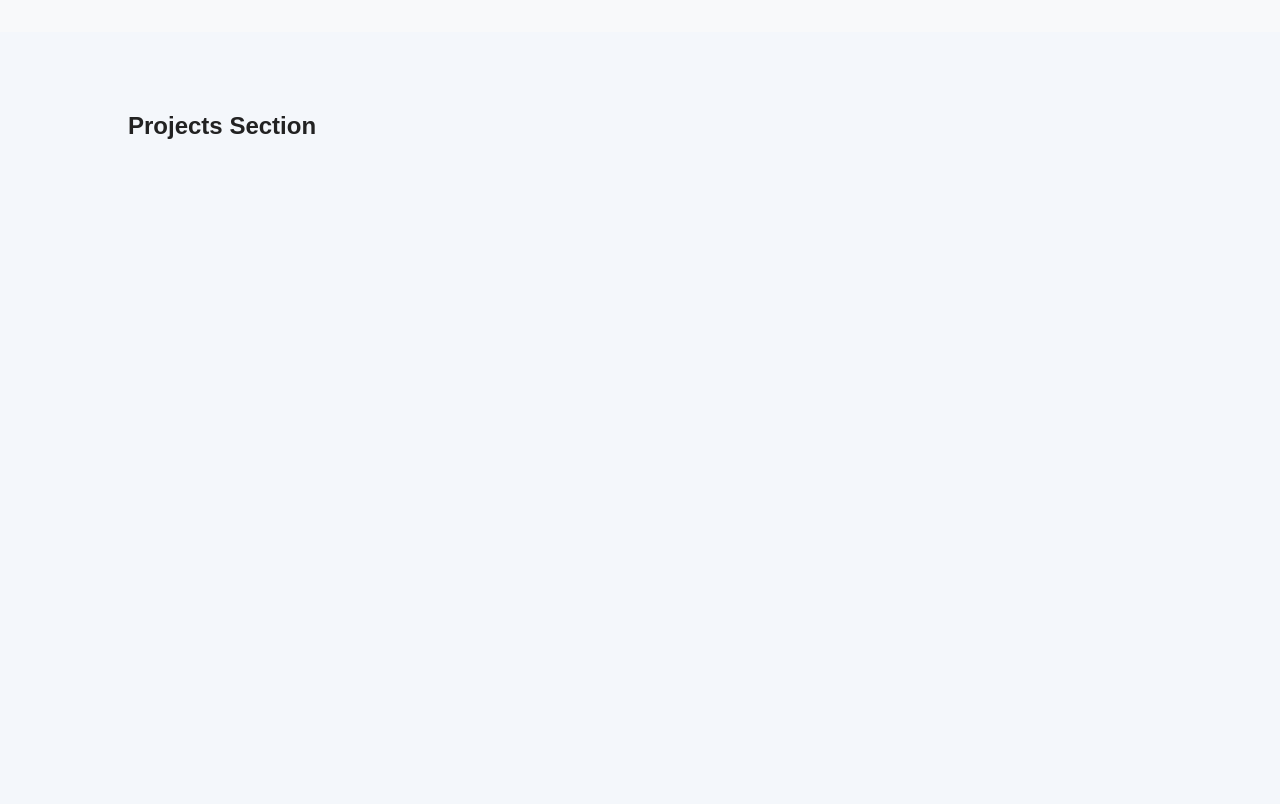
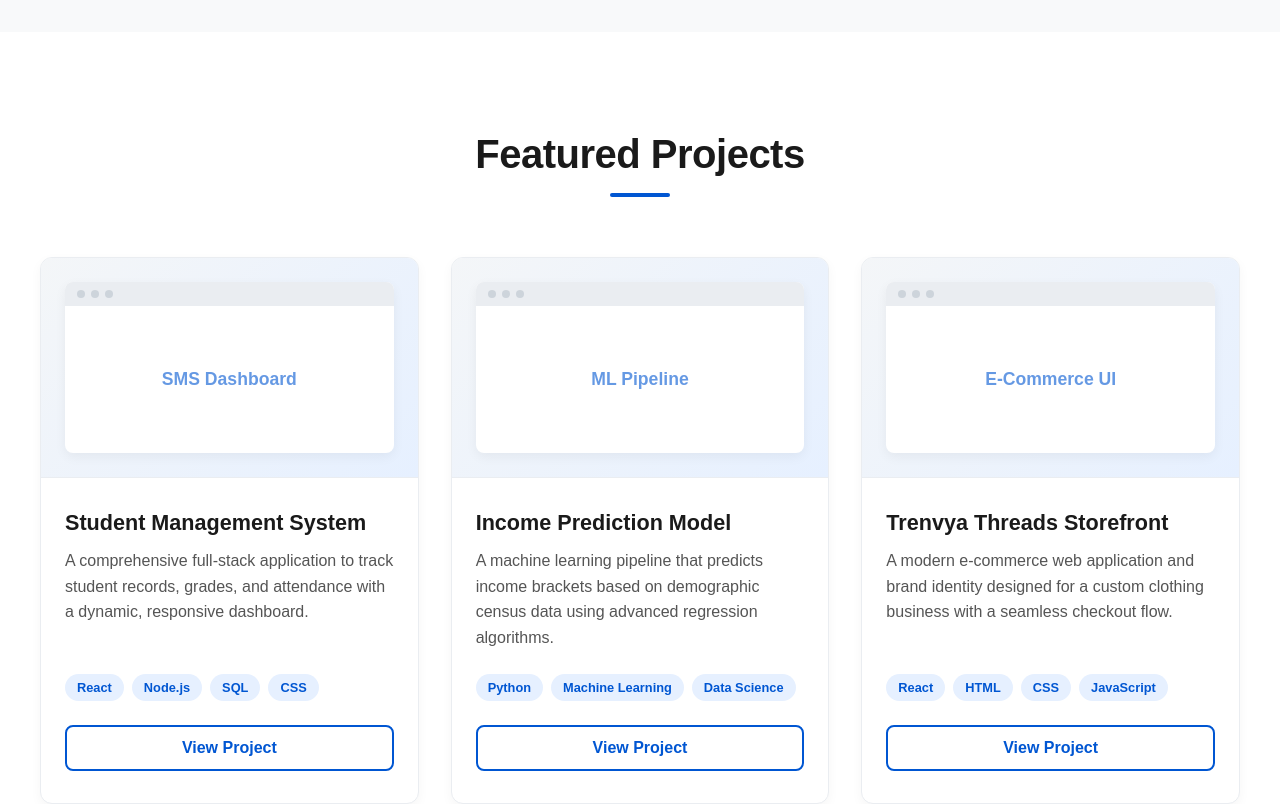
Before and after one commit to Akashv-deve/Student-Portfolio-Builder, a React (Vite) app: page / in a window 1280 px wide. Shown: the part 3520-4324 px from the top of the page. Built offline with nearby package versions, Linux system fonts and the light colour scheme.

Commit message:
Added Projects section

```diff
--- /dev/null
+++ b/src/components/Projects.css
@@ -0,0 +1,201 @@
+/* --- Global Projects Variables --- */
+:root {
+  --primary-blue: #0056d2;
+  --primary-blue-hover: #0043a8;
+  --primary-blue-light: #e6f0ff;
+  --bg-white: #ffffff;
+  --bg-section: #ffffff;
+  --text-dark: #1a1a1a;
+  --text-gray: #555555;
+  --card-border: #eaedf1;
+  --card-shadow: 0 4px 12px rgba(0, 0, 0, 0.04);
+  --card-hover-shadow: 0 16px 32px rgba(0, 86, 210, 0.12);
+}
+
+/* --- Base Section Styles --- */
+.projects-section {
+  background-color: var(--bg-section);
+  padding: 100px 24px;
+  display: flex;
+  justify-content: center;
+}
+
+.projects-container {
+  max-width: 1200px;
+  width: 100%;
+}
+
+/* --- Header Styles --- */
+.projects-header {
+  text-align: center;
+  margin-bottom: 60px;
+  display: flex;
+  flex-direction: column;
+  align-items: center;
+}
+
+.projects-title {
+  font-size: 2.5rem;
+  color: var(--text-dark);
+  font-weight: 700;
+  letter-spacing: -0.5px;
+  margin-bottom: 16px;
+}
+
+.projects-divider {
+  width: 60px;
+  height: 4px;
+  background-color: var(--primary-blue);
+  border-radius: 2px;
+}
+
+/* --- Grid Layout --- */
+.projects-grid {
+  display: grid;
+  grid-template-columns: repeat(auto-fit, minmax(320px, 1fr));
+  gap: 32px;
+}
+
+/* --- Card Styles --- */
+.project-card {
+  background-color: var(--bg-white);
+  border: 1px solid var(--card-border);
+  border-radius: 12px;
+  overflow: hidden; /* Keeps the placeholder image inside the rounded corners */
+  box-shadow: var(--card-shadow);
+  display: flex;
+  flex-direction: column;
+  transition: transform 0.3s ease, box-shadow 0.3s ease;
+}
+
+.project-card:hover {
+  transform: translateY(-8px);
+  box-shadow: var(--card-hover-shadow);
+}
+
+/* --- CSS-Only Image Placeholder --- */
+.project-image-placeholder {
+  height: 220px;
+  background: linear-gradient(135deg, #f4f6f8 0%, var(--primary-blue-light) 100%);
+  display: flex;
+  justify-content: center;
+  align-items: center;
+  padding: 24px;
+  border-bottom: 1px solid var(--card-border);
+}
+
+.wireframe-browser {
+  width: 100%;
+  height: 100%;
+  background-color: var(--bg-white);
+  border-radius: 8px;
+  box-shadow: 0 4px 12px rgba(0, 0, 0, 0.05);
+  display: flex;
+  flex-direction: column;
+}
+
+.wireframe-header {
+  height: 24px;
+  background-color: #eaedf1;
+  border-radius: 8px 8px 0 0;
+  display: flex;
+  align-items: center;
+  padding: 0 12px;
+  gap: 6px;
+}
+
+.wireframe-header .dot {
+  width: 8px;
+  height: 8px;
+  background-color: #cdd4db;
+  border-radius: 50%;
+}
+
+.wireframe-body {
+  flex: 1;
+  display: flex;
+  justify-content: center;
+  align-items: center;
+  color: var(--primary-blue);
+  font-weight: 600;
+  font-size: 1.1rem;
+  opacity: 0.6;
+}
+
+/* --- Card Content --- */
+.project-content {
+  padding: 32px 24px;
+  display: flex;
+  flex-direction: column;
+  flex: 1;
+}
+
+.project-card-title {
+  font-size: 1.35rem;
+  color: var(--text-dark);
+  font-weight: 700;
+  margin-bottom: 12px;
+}
+
+.project-card-description {
+  font-size: 1rem;
+  color: var(--text-gray);
+  line-height: 1.6;
+  margin-bottom: 24px;
+  flex: 1; /* Pushes the tags and button to the bottom */
+}
+
+/* --- Tech Tags --- */
+.project-tags {
+  display: flex;
+  flex-wrap: wrap;
+  gap: 8px;
+  margin-bottom: 24px;
+}
+
+.tag {
+  background-color: var(--primary-blue-light);
+  color: var(--primary-blue);
+  font-size: 0.8rem;
+  font-weight: 600;
+  padding: 6px 12px;
+  border-radius: 20px;
+}
+
+/* --- View Button --- */
+.btn-project {
+  width: 100%;
+  padding: 12px 24px;
+  background-color: transparent;
+  color: var(--primary-blue);
+  border: 2px solid var(--primary-blue);
+  border-radius: 8px;
+  font-size: 1rem;
+  font-weight: 600;
+  cursor: pointer;
+  transition: all 0.3s ease;
+}
+
+.project-card:hover .btn-project {
+  background-color: var(--primary-blue);
+  color: var(--bg-white);
+}
+
+/* --- Mobile Responsiveness --- */
+@media screen and (max-width: 768px) {
+  .projects-section {
+    padding: 60px 20px;
+  }
+
+  .projects-title {
+    font-size: 2rem;
+  }
+
+  .projects-grid {
+    gap: 24px;
+  }
+
+  .project-content {
+    padding: 24px 20px;
+  }
+}
--- a/src/components/Projects.jsx
+++ b/src/components/Projects.jsx
@@ -1,9 +1,77 @@
-function Projects() {
+import React from 'react';
+import './Projects.css';
+
+const Projects = () => {
+  const projectsData = [
+    {
+      title: "Student Management System",
+      description: "A comprehensive full-stack application to track student records, grades, and attendance with a dynamic, responsive dashboard.",
+      tags: ["React", "Node.js", "SQL", "CSS"],
+      placeholderTitle: "SMS Dashboard"
+    },
+    {
+      title: "Income Prediction Model",
+      description: "A machine learning pipeline that predicts income brackets based on demographic census data using advanced regression algorithms.",
+      tags: ["Python", "Machine Learning", "Data Science"],
+      placeholderTitle: "ML Pipeline"
+    },
+    {
+      title: "Trenvya Threads Storefront",
+      description: "A modern e-commerce web application and brand identity designed for a custom clothing business with a seamless checkout flow.",
+      tags: ["React", "HTML", "CSS", "JavaScript"],
+      placeholderTitle: "E-Commerce UI"
+    }
+  ];
+
   return (
-    <section id="projects">
-      <h1>Projects Section</h1>
+    <section className="projects-section" id="projects">
+      <div className="projects-container">
+        {/* Section Header */}
+        <div className="projects-header">
+          <h2 className="projects-title">Featured Projects</h2>
+          <div className="projects-divider"></div>
+        </div>
+
+        {/* Projects Grid */}
+        <div className="projects-grid">
+          {projectsData.map((project, index) => (
+            <div className="project-card" key={index}>
+
+              {/* CSS-Only Image Placeholder */}
+              <div className="project-image-placeholder">
+                <div className="wireframe-browser">
+                  <div className="wireframe-header">
+                    <span className="dot"></span>
+                    <span className="dot"></span>
+                    <span className="dot"></span>
+                  </div>
+                  <div className="wireframe-body">
+                    <span className="wireframe-text">{project.placeholderTitle}</span>
+                  </div>
+                </div>
+              </div>
+
+              {/* Project Content */}
+              <div className="project-content">
+                <h3 className="project-card-title">{project.title}</h3>
+                <p className="project-card-description">{project.description}</p>
+
+                {/* Tech Tags */}
+                <div className="project-tags">
+                  {project.tags.map((tag, tagIndex) => (
+                    <span className="tag" key={tagIndex}>{tag}</span>
+                  ))}
+                </div>
+
+                {/* View Button */}
+                <button className="btn-project">View Project</button>
+              </div>
+            </div>
+          ))}
+        </div>
+      </div>
     </section>
   );
-}
+};
 
 export default Projects;
```
